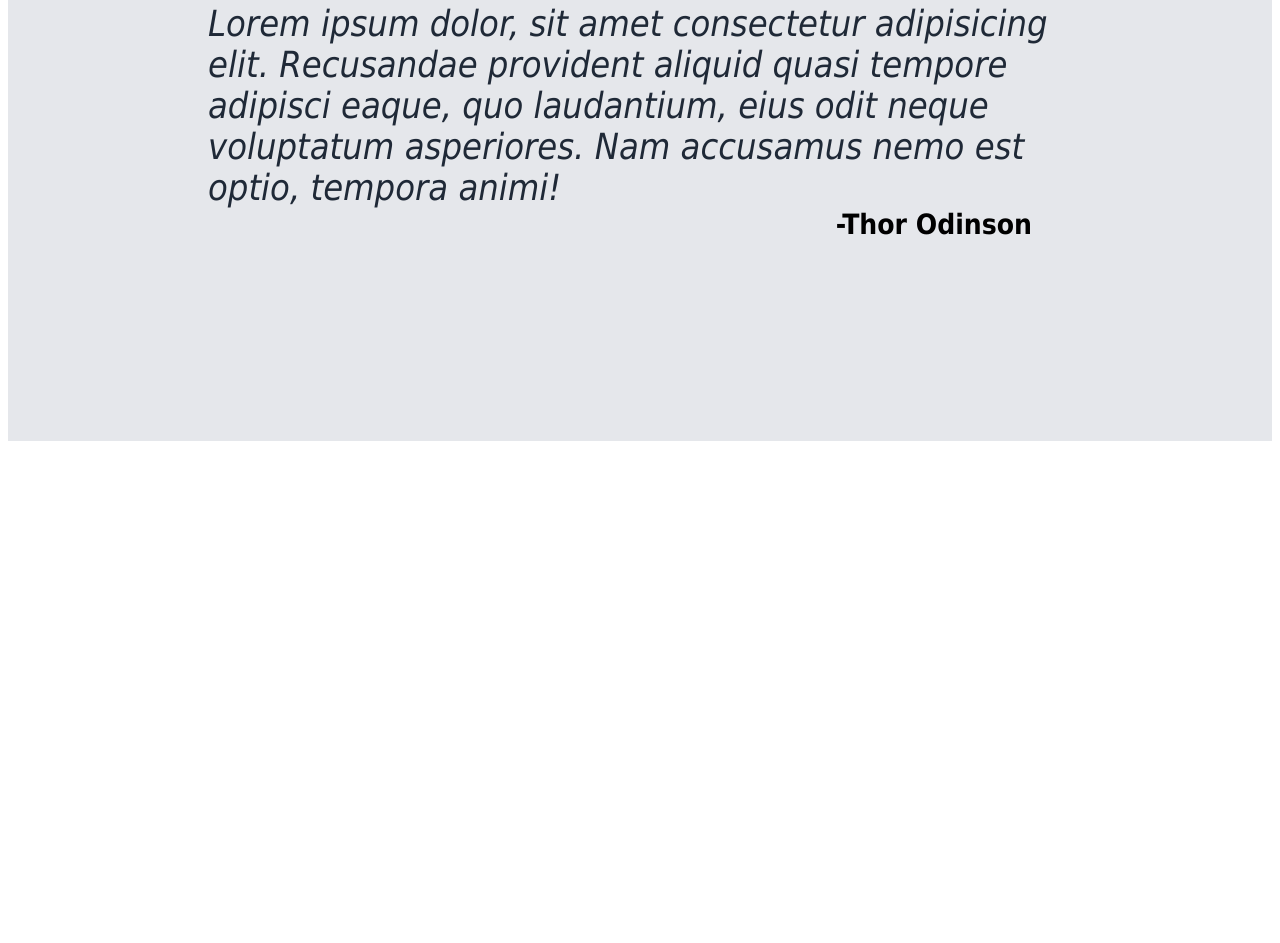
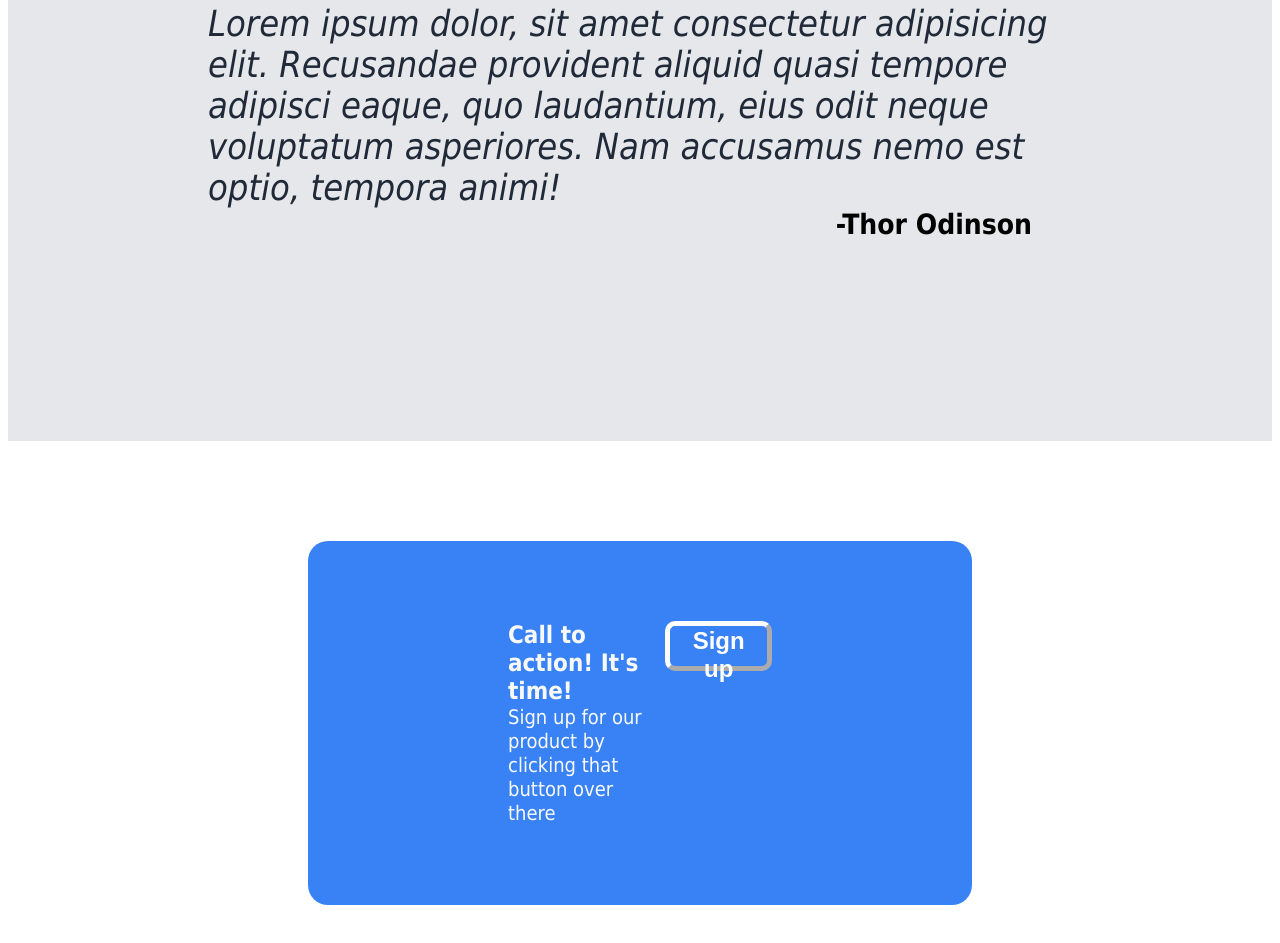
Before and after one commit to alexinferdous/Landing-Page, a plain HTML site: page index.html in a window 1280 px wide. Shown: the part 1614-2557 px from the top of the page. Before the commit the page ends 2063 px from the top, so only its background shows below. Drawn offline with Linux system fonts and the light colour scheme.

Commit message:
Complete fourth stage with blue call to action section

```diff
--- a/css/style.css
+++ b/css/style.css
@@ -147,3 +147,41 @@ body{
     padding-right: 40px;
     text-align: end;
 }
+
+.four {
+/*    margin-top: 100px;
+    height: 500px; */
+}
+
+.BlueBox {
+    background-color: #3882f6;
+    margin: 100px 300px;
+    padding: 80px 200px;
+    border-radius: 20px;
+    display: flex;
+    justify-content: space-between;
+}
+
+.btext1 {
+    color: #F9FAF8;
+    font-size: 24px;
+    font-weight: 700;
+}
+
+.btext2 {
+    color: #F9FAF8;
+    font-size: 20px;
+}
+
+.bbutton {
+    box-shadow: none;
+    border-color: white;
+    background-color: #3882f6;
+    color: white;
+    border-radius: 10px;
+    width: 300px;
+    height: 50px;
+    font-size: 24px;
+    font-weight: 800;
+    border-width: 5px;
+}
--- a/index.html
+++ b/index.html
@@ -68,10 +68,21 @@
     <div class="three">
         <div class="t1">Lorem ipsum dolor, sit amet consectetur adipisicing elit. Recusandae provident aliquid  quasi tempore adipisci eaque, quo laudantium, eius odit neque voluptatum asperiores. Nam accusamus nemo est optio, tempora animi!</div>
         <div class="t2">-Thor Odinson   </div>
+    </div>
 
+    <div class="four">
+        <div class="BlueBox">
+
+            <div class="btext">
+                <div class="btext1">Call to action! It's time!</div>
+                <div class="btext2">Sign up for our product by clicking that button over there</div>
+            </div>
+
+            <button class="bbutton">Sign up</button>
+
+        </div>
 
     </div>
 
-
 </body>
 </html>
```
